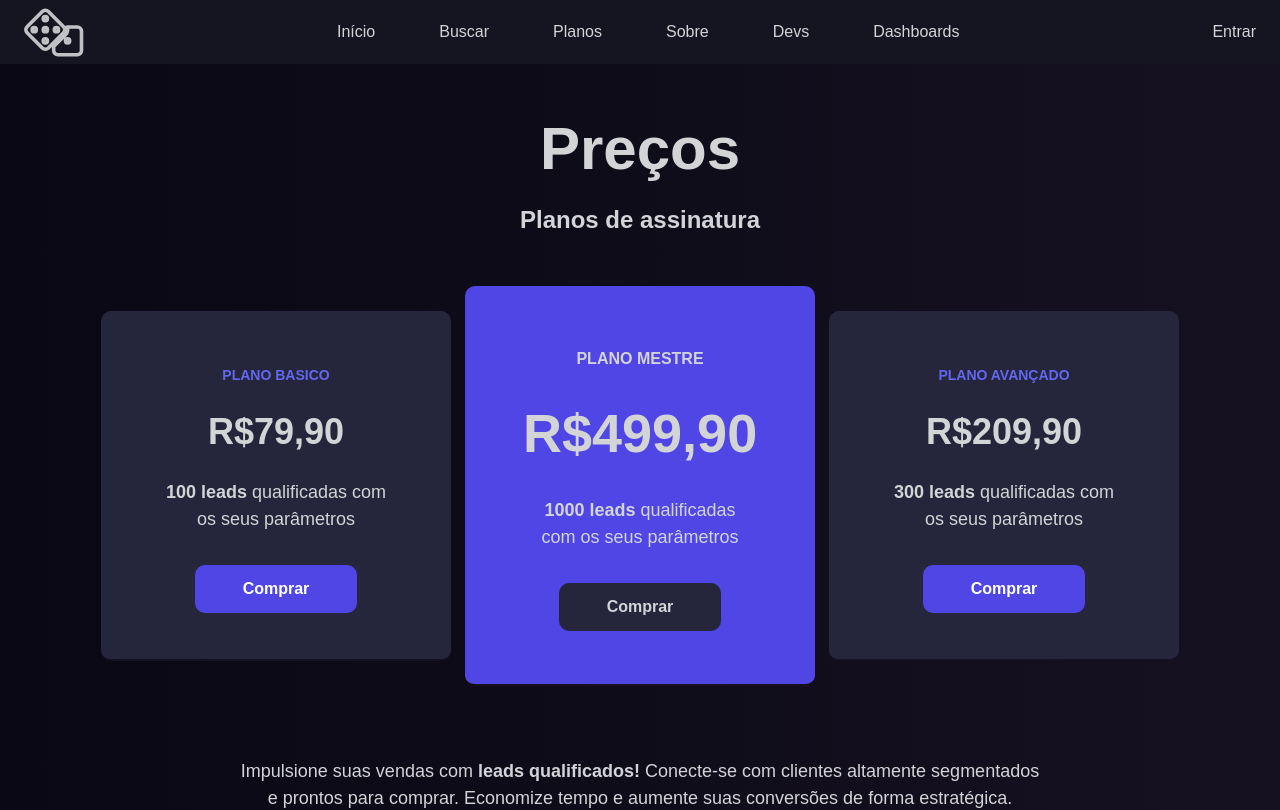
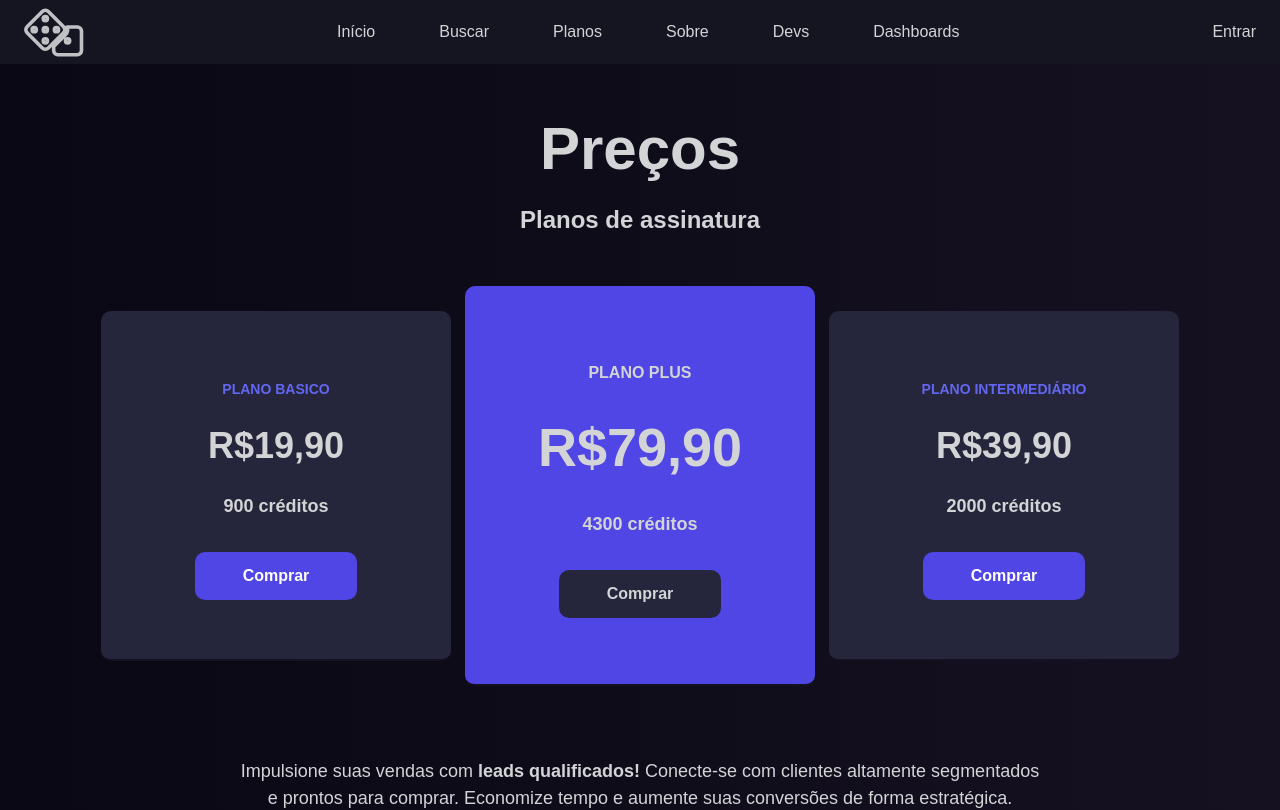
Before and after one commit to Gabriel-M-Coutinho/PI_Front, a React (Vite) app: page /plans in a window 1280 px wide. Shown: the top 810 px of the page. Built offline with nearby package versions, Linux system fonts and the light colour scheme.

Commit message:
update Plans (credits and prices), att bg Lead and fixing error (Inativa / Inapta)

```diff
--- a/src/App.css
+++ b/src/App.css
@@ -18,7 +18,7 @@
 
 body {
   overflow-x: hidden;
-  background-color: #0D2434;
+  background-color: var(--primary-color);
   color: var(--text-color);
   margin: 0px;
   padding: 0px;
@@ -252,14 +252,14 @@ select option {
 
 .submenu a {
   color: var(--text-color);
-  background-color: #1b2127;
+  background-color: #151521;
   padding: 10px 12px;
   text-decoration: none;
   display: block;
 }
 
   .submenu a:hover {
-      background-color: #232b33;
+      background-color: var(--secondary-color);
       color: var(--text-color);
   }
 
--- a/src/pages/lead/Lead.tsx
+++ b/src/pages/lead/Lead.tsx
@@ -27,7 +27,7 @@ export default function Lead() {
   if (error) {
     return (<>
         <Header/>
-      <div className="text-center mt-10 text-red-600 text-xl font-bold">
+      <div className="max-w-[1500px] min-h-screen mx-auto text-center mt-10 text-red-600 text-xl font-bold">
         Não Sou um Lead
       </div>
       <Footer/>
@@ -39,9 +39,11 @@ export default function Lead() {
   if (!lead) {
     return (<>
         <Header/>
-          <p className="text-center mt-10 text-gray-600">
+        <div className="max-w-[1500px] min-h-screen mx-auto">
+          <p className="min-h-screen text-center mt-10 text-gray-400">
             Carregando...
           </p>
+          </div>
         <Footer/>
     </>
     );
@@ -138,12 +140,12 @@ export default function Lead() {
     <>
       <Header />
 
-      <div className="max-w-[1500px] mx-auto mt-10 p-8 bg-black text-white shadow-xl rounded-xl border border-gray-700">
+      <div className="max-w-[1500px] min-h-screen mx-auto mt-10 p-8 text-white shadow-xl color-indigo rounded-xl border border-gray-700">
         {/* Header */}
         <div className="space-y-8">
           <div>
             <div className="flex justify-between">
-            <h2 className="text-3xl font-bold mb-2">{lead.nomeFantasia || "CNPJ RECEITA FEDERAL"}</h2>
+            <h2 className="text-3xl font-bold mb-2">{lead.nomeFantasia || "Não informado"}</h2>
             <div dangerouslySetInnerHTML={{ __html: situacaoCadastralTag }} />
           </div>
 
--- a/src/pages/lead/Search.tsx
+++ b/src/pages/lead/Search.tsx
@@ -103,7 +103,7 @@ export default function Search() {
 <       h4 className="flex flex-row justify-center mt-10">Busque os Leads:</h4>
 
         {/* FORM DE FILTROS */}
-        <form onSubmit={handleFilter} className=" bg-secondary flex flex-col gap-8 border border-gray-600 m-10 p-14 pt-10 pb-10 rounded-lg">
+        <form onSubmit={handleFilter} className="color-indigo flex flex-col gap-8 border border-gray-600 m-10 p-14 pt-10 pb-10 rounded-lg">
             <h2 className="flex flex-row justify-center">Filtros</h2>
 
         <div className="max-w-[100%] text-lg justify-start gap-20 w-full flex">
@@ -152,7 +152,7 @@ export default function Search() {
           <select className="text-gray-400 border-white-400 w-[40%] focus:outline-none" value={situacaocadastral} onChange={(e) => setSituacaoCadastral(e.target.value)}>
               <option value="">Situação Cadastral</option>
               <option value="ativa">Ativa</option>
-              <option value="inativa">Inativa</option>
+              <option value="inapta">Inapta</option>
               <option value="nula">Nula</option>
               <option value="baixada">Baixada</option>
               <option value="suspensa">Suspensa</option>
--- a/src/pages/payment/plans.tsx
+++ b/src/pages/payment/plans.tsx
@@ -26,10 +26,9 @@ export default function Plans(){
               {/* textos */}
               <span className="text-sm uppercase text-accent font-bold"
                 >plano basico</span>
-              <h2 className="mt-3">R$79,90</h2>
+              <h2 className="mt-3">R$19,90</h2>
               <p className="mt-3 mx-10">
-                <span className="font-bold">100 leads</span> qualificadas com os
-                seus parâmetros
+                <span className="font-bold">900 créditos</span>
               </p>
             </div>
             {/* botao */}
@@ -54,11 +53,10 @@ export default function Plans(){
             >
               {/* textos */}
               <span className="text-md uppercase font-bold"
-                >plano mestre</span>
-              <h2 className="mt-3 scale-150">R$499,90</h2>
+                >plano plus</span>
+              <h2 className="mt-3 scale-150">R$79,90</h2>
               <p className="mt-3 mx-10">
-                <span className="font-bold">1000 leads</span> qualificadas com os
-                seus parâmetros
+                <span className="font-bold">4300 créditos</span>
               </p>
             </div>
             {/* botao */}
@@ -83,12 +81,11 @@ export default function Plans(){
             >
               {/* textos */}
               <span className="text-sm uppercase text-accent font-bold"
-                >plano avançado</span>
+                >plano intermediário</span>
 
-              <h2 className="mt-3">R$209,90</h2>
+              <h2 className="mt-3">R$39,90</h2>
               <p className="mt-3 mx-10">
-                <span className="font-bold">300 leads</span> qualificadas com os
-                seus parâmetros
+                <span className="font-bold">2000 créditos</span>
               </p>
             </div>
             {/* botao */}
```
Also changed, not shown: 1 other file (tests, documents, lock files or other folders).
